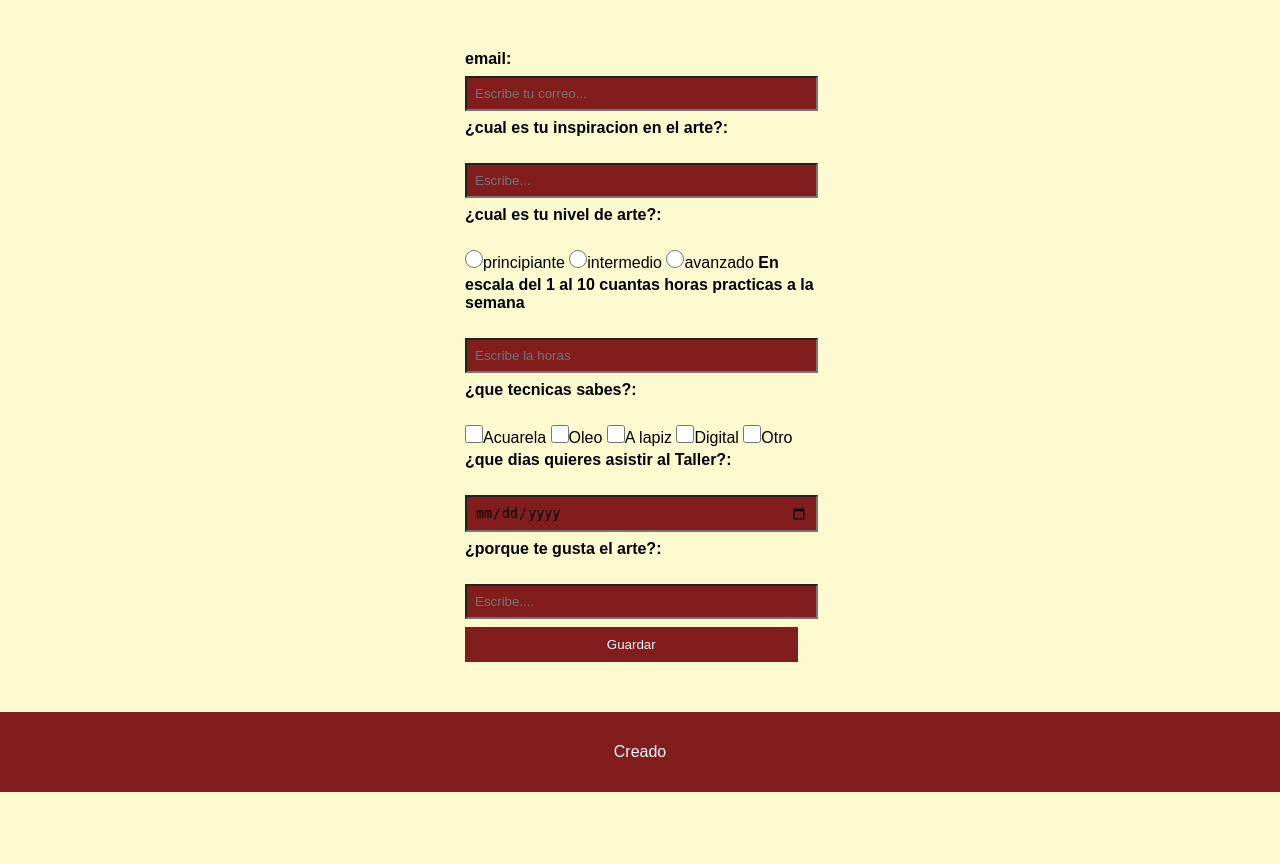
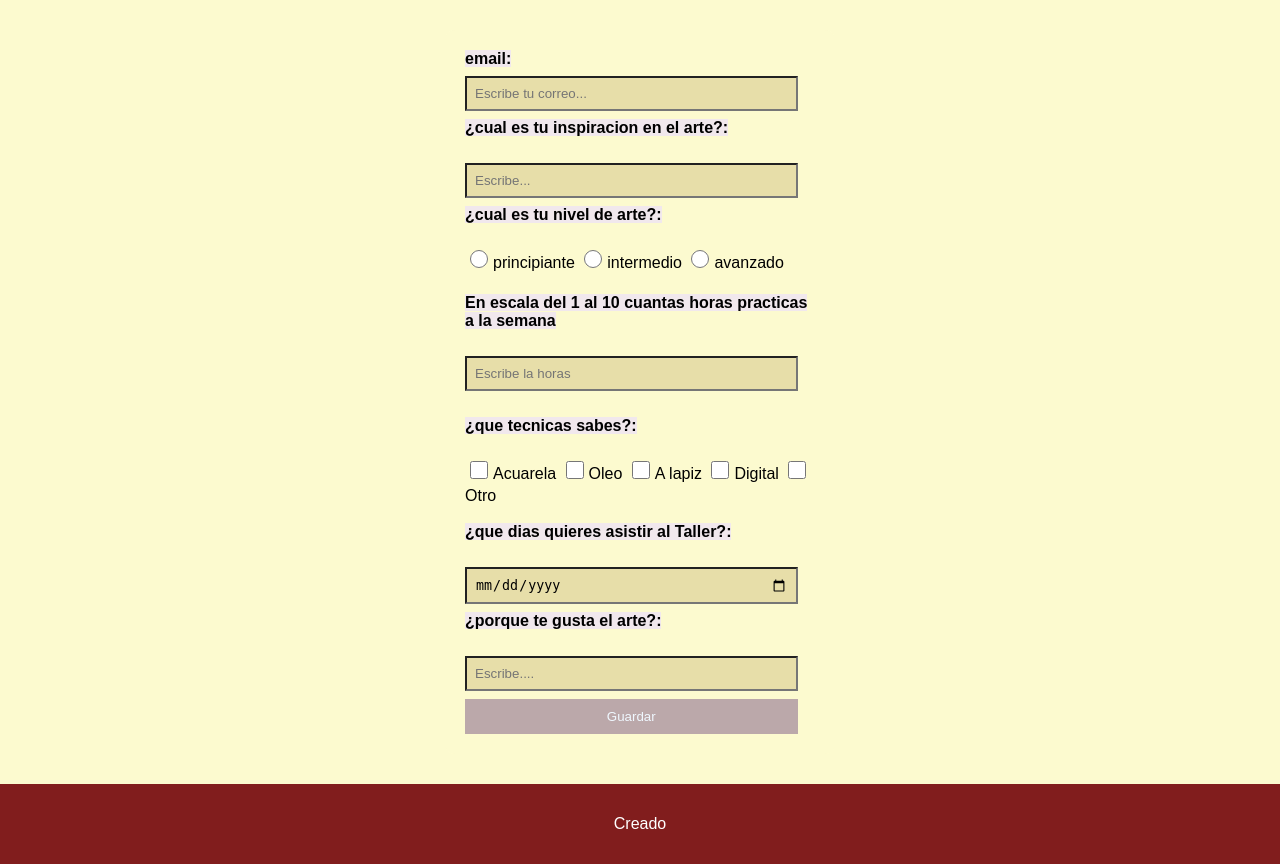
Before and after one commit to AyalaJulieta54/JAH2, a Django app: page /Taller in a window 1280 px wide. Shown: the part 210-1074 px from the top of the page. Before the commit the page ends 1002 px from the top, so only its background shows below. Run offline with Django 5.2, Linux system fonts and the light colour scheme.

Commit message:
Se terminaron los colores finalizando la prectica

```diff
--- a/Ayala/static/Ayala/estilos.css
+++ b/Ayala/static/Ayala/estilos.css
@@ -100,8 +100,27 @@ label{
     background-color: #fcfacf ;
 }
 .Arte{
-        accent-color: rgb(199, 105, 121);
-        width: 18px;
-        height: 18px;
-        cursor: pointer;
+    label{
+    background-color: #f1e8ed;
+    font-weight: bold;}
+    input[type="checkbox"],
+    input[type="radio"]{
+    accent-color: #ff8686;
+    width: 28px;
+    height: 18px;
+    cursor: pointer;}
+    input, select, textarea{
+    width: 95%;
+    padding: 8px;
+    margin: 8px 0;
+    box-sizing: border-box;
+    background-color: rgb(231, 222, 169);}
+    button{
+    background-color: #bba8aa;
+    color: aliceblue;
+    padding: 10px;
+    border: none;
+    width: 95%;
+    cursor: pointer;}
+
 }
--- a/Ayala/templates/Ayala/formarte.html
+++ b/Ayala/templates/Ayala/formarte.html
@@ -25,7 +25,7 @@
             </ul>
         </nav>
     </header>
-<form method="POST" clase="Arte">
+<form method="POST" class="Arte">
     <label>email:</label>
     <input type="email" name="Correo" placeholder="Escribe tu correo..." required>
     <label>¿cual es tu inspiracion en el arte?:</label> <br><br>
@@ -34,17 +34,17 @@
     <label>¿cual es tu nivel de arte?:</label> <br><br>
     <input type="radio" name="Nivel" value="principiante" required>principiante
     <input type="radio" name="Nivel" value="intermedio" required>intermedio
-    <input type="radio" name="Nivel" value="avanzado" required>avanzado
+    <input type="radio" name="Nivel" value="avanzado" required>avanzado<br><br>
 
     <label>En escala del 1 al 10 cuantas horas practicas a la semana</label> <br><br>
-    <input type="number" name="hora" min="0" max="10" placeholder="Escribe la horas" required>
+    <input type="number" name="hora" min="0" max="10" placeholder="Escribe la horas" required><br><br>
 
     <label>¿que tecnicas sabes?:</label><br><br>
     <input type="checkbox" name="tecnica" value="Acuarela">Acuarela
     <input type="checkbox" name="tecnica" value="Oleo">Oleo
     <input type="checkbox" name="tecnica" value="A lapiz">A lapiz
     <input type="checkbox" name="tecnica" value="Digital">Digital
-    <input type="checkbox" name="tecnica" value="Otro">Otro
+    <input type="checkbox" name="tecnica" value="Otro">Otro<br><br>
 
     <label>¿que dias quieres asistir al Taller?:</label> <br><br>
     <input type="date" name="Dias" placeholder="Escribe que dias" required>
```
